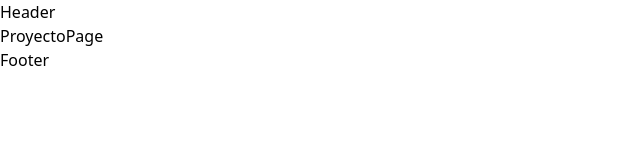
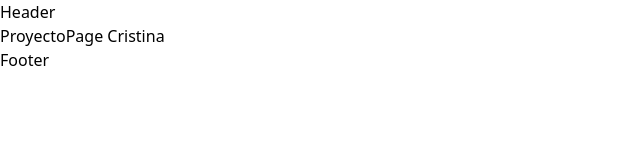
Before and after one commit to Sellsword9/dualiza, a React (Vite) app in the folder frontend/: page / in a window 1280 px wide. Shown: the top 160 px of the page, without its empty margins (0-640 px from the left). Built offline with nearby package versions, Linux system fonts and the light colour scheme.

Commit message:
Primer commit cris

```diff
--- a/frontend/src/pages/ProyectoPage.jsx
+++ b/frontend/src/pages/ProyectoPage.jsx
@@ -1,7 +1,7 @@
 
 const ProyectoPage = () => {
   return (
-    <div>ProyectoPage</div>
+    <div>ProyectoPage Cristina</div>
   )
 }
 
```
